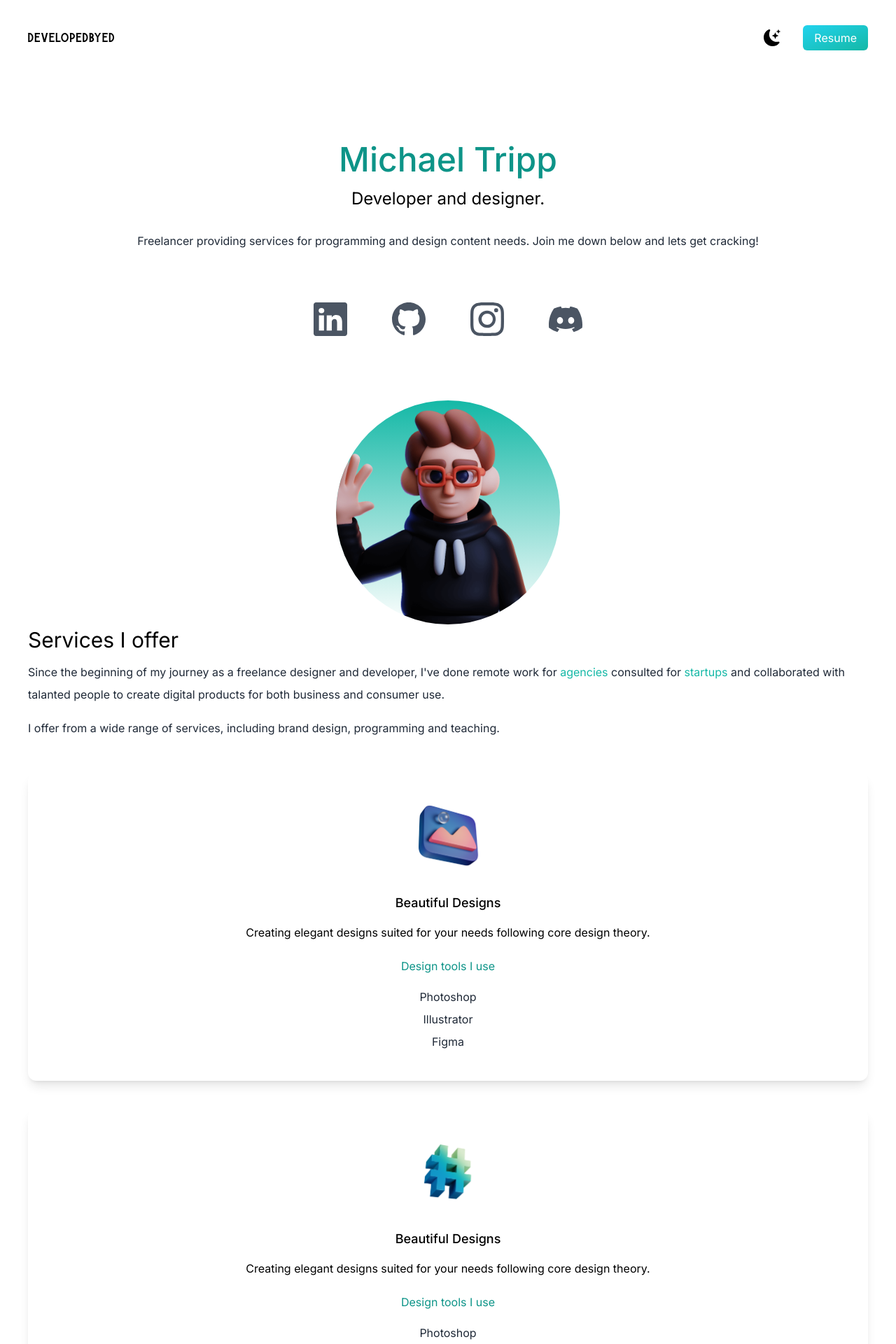
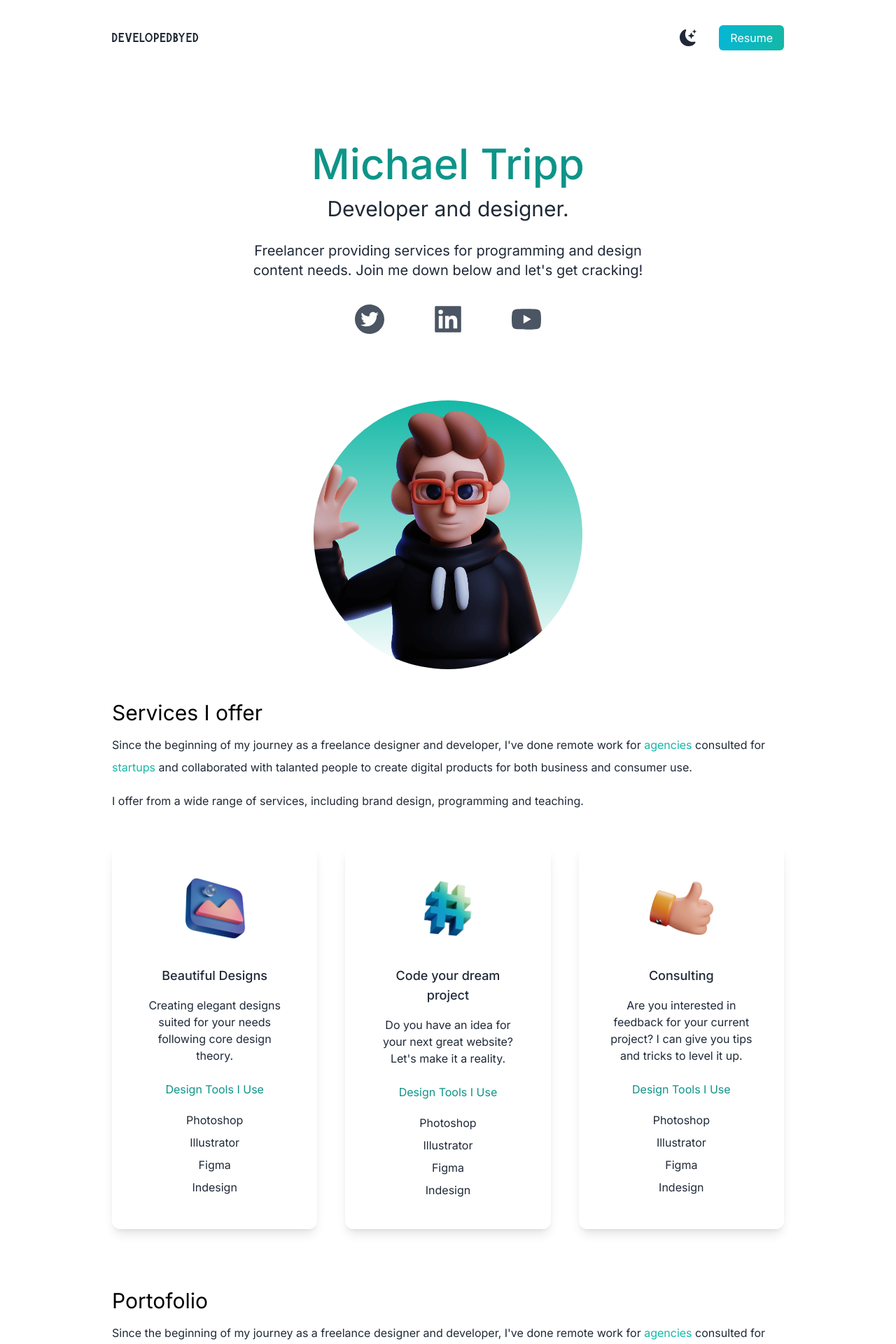
Before and after one commit to mctripp10/mctripp10.github.io, a Next.js app: page / in a window 1280 px wide. Shown: the top 1920 px of the page at 70% size. Built offline with nearby package versions, Linux system fonts and the light colour scheme.

Commit message:
Completed tutorial website
Provided remaining content and styling for the website I was building from developedbyed's React portfolio website tutorial.

```diff
--- a/app/page.js
+++ b/app/page.js
@@ -1,62 +1,81 @@
-import Head from 'next/head';
-import { BsFillMoonStarsFill } from 'react-icons/bs';
-import { BsLinkedin, BsGithub, BsDiscord, BsInstagram } from 'react-icons/bs'
+"use client";
+
+import Head from "next/head";
+import {
+  AiFillTwitterCircle,
+  AiFillLinkedin,
+  AiFillYoutube,
+} from "react-icons/ai";
+import { BsFillMoonStarsFill } from "react-icons/bs";
+import { useState } from "react";
+import deved from "../public/dev-ed-wave.png";
+import code from "../public/code.png";
+import design from "../public/design.png";
+import consulting from "../public/consulting.png";
 import Image from "next/image";
-import deved from '../public/dev-ed-wave.png';
-import design from '../public/design.png';
-import code from '../public/code.png';
-import consulting from '../public/consulting.png';
-import web1 from '../public/web1.png';
-import web2 from '../public/web2.png';
-import web3 from '../public/web3.png';
-import web4 from '../public/web4.png';
-import web5 from '../public/web5.png';
-import web6 from '../public/web6.png';
+import web1 from "../public/web1.png";
+import web2 from "../public/web2.png";
+import web3 from "../public/web3.png";
+import web4 from "../public/web4.png";
+import web5 from "../public/web5.png";
+import web6 from "../public/web6.png";
 
 export default function Home() {
+  const [darkMode, setDarkMode] = useState(false);
+
   return (
-    <div>
+    <div className={darkMode ? "dark" : ""}>
       <Head>
-        <title>Michael Tripp Portfolio</title>
-        <meta name="description" content="Generated by creator" />
+        <title>Create Next App</title>
+        <meta name="description" content="Generated by create next app" />
         <link rel="icon" href="/favicon.ico" />
       </Head>
-
-      <main className="bg-white px-10">
+      <main className=" bg-white px-10 dark:bg-gray-900 md:px-20 lg:px-40">
         <section className="min-h-screen">
-          <nav className="py-10 mb-12 flex justify-between">
-            <h1 className='text-xl text-black font-burtons'>developedbyed</h1>
+          <nav className="py-10 mb-12 flex justify-between dark:text-white">
+            <h1 className="font-burtons text-xl text-gray-800 dark:text-white">developedbyed</h1>
             <ul className="flex items-center">
-              <l1>
-                <BsFillMoonStarsFill className="cursor-pointer text-black text-2xl" />
-              </l1>
               <li>
-                <a className="bg-gradient-to-br from-cyan-400 to-teal-500 text-white px-4 py-2 rounded-md ml-8" href="#">Resume</a>
+                <BsFillMoonStarsFill
+                  onClick={() => setDarkMode(!darkMode)}
+                  className=" cursor-pointer text-2xl text-gray-800 dark:text-white"
+                />
+              </li>
+              <li>
+                <a
+                  className="bg-gradient-to-r from-cyan-500 text- to-teal-500 text-white px-4 py-2 border-none rounded-md ml-8"
+                  href="#"
+                >
+                  Resume
+                </a>
               </li>
             </ul>
           </nav>
-          <div className='text-center p-10'>
-            <h2 className='text-5xl py-2 text-teal-600 font-medium'>Michael Tripp</h2>
-            <h3 className='text-2xl py-2 text-black'>Developer and designer.</h3>
-            <p className='text-md py-5 leading-8 text-gray-800'>
-              Freelancer providing services for programming and design content needs. Join me down below and lets get cracking!
+          <div className="text-center p-10 py-10">
+            <h2 className="text-5xl py-2 text-teal-600 font-medium dark:text-teal-400 md:text-6xl">
+              Michael Tripp
+            </h2>
+            <h3 className="text-2xl py-2 text-gray-800 dark:text-white md:text-3xl">
+              Developer and designer.
+            </h3>
+            <p className="text-md py-5 leading-8 text-gray-800 dark:text-gray-200 max-w-xl mx-auto md:text-xl">
+              Freelancer providing services for programming and design content
+              needs. Join me down below and let's get cracking!
             </p>
-          </div>
-          <div className='text-5xl flex justify-center gap-16 py-3 text-gray-600'>
-            <BsLinkedin />
-            <BsGithub />
-            <BsInstagram />
-            <BsDiscord />
-          </div>
-          <div className='relative mx-auto bg-gradient-to-b from-teal-500 rounded-full w-80 h-80 mt-20 overflow-hidden'>
-            <Image src={deved} layout='fill' objectFit='cover' />
+            <div className="text-5xl flex justify-center gap-16 py-3 text-gray-600 dark:text-gray-400">
+              <AiFillTwitterCircle />
+              <AiFillLinkedin />
+              <AiFillYoutube />
+            </div>
+            <div className="mx-auto bg-gradient-to-b from-teal-500 rounded-full w-80 h-80 relative overflow-hidden mt-20 md:h-96 md:w-96">
+              <Image src={deved} layout="fill" objectFit="cover" />
+            </div>
           </div>
         </section>
-
         <section>
-          <div >
-            <h3 className='text-black text-3xl py-1'>Services I offer</h3>
-            <p className="text-md py-2 leading-8 text-gray-800">
+          <div>
+            <h3 className="text-3xl py-1 dark:text-white ">Services I offer</h3>
+            <p className="text-md py-2 leading-8 text-gray-800 dark:text-gray-200">
               Since the beginning of my journey as a freelance designer and
               developer, I've done remote work for
               <span className="text-teal-500"> agencies </span>
@@ -64,51 +83,61 @@
               and collaborated with talanted people to create digital products
               for both business and consumer use.
             </p>
-            <p className="text-md py-2 leading-8 text-gray-800">
+            <p className="text-md py-2 leading-8 text-gray-800 dark:text-gray-200">
               I offer from a wide range of services, including brand design,
               programming and teaching.
             </p>
           </div>
-          <div>
-            <div className='text-center shadow-lg p-10 rounded-xl my-10'>
-              <Image className='mx-auto' src={design} width={100} height={100} />
-              <h3 className='text-black text-lg font-medium pt-8 pb-2'>Beautiful Designs</h3>
-              <p className='text-black py-2'>
-                Creating elegant designs suited for your needs following core design theory.
+          <div className="lg:flex gap-10">
+            <div className="text-center shadow-lg p-10 rounded-xl my-10  dark:bg-white flex-1">
+              <Image className="mx-auto" src={design} width={100} height={100} />
+              <h3 className="text-lg font-medium pt-8 pb-2 text-gray-800 ">
+                Beautiful Designs
+              </h3>
+              <p className="py-2 text-gray-800">
+                Creating elegant designs suited for your needs following core
+                design theory.
               </p>
-              <h4 className='py-4 text-teal-600'>Design tools I use</h4>
-              <p className='text-gray-800 py-1'>Photoshop</p>
-              <p className='text-gray-800 py-1'>Illustrator</p>
-              <p className='text-gray-800 py-1'>Figma</p>
+              <h4 className="py-4 text-teal-600">Design Tools I Use</h4>
+              <p className="text-gray-800 py-1">Photoshop</p>
+              <p className="text-gray-800 py-1">Illustrator</p>
+              <p className="text-gray-800 py-1">Figma</p>
+              <p className="text-gray-800 py-1">Indesign</p>
             </div>
-            <div className='text-center shadow-lg p-10 rounded-xl my-10'>
-              <Image className='mx-auto' src={code} width={100} height={100} />
-              <h3 className='text-black text-lg font-medium pt-8 pb-2'>Beautiful Designs</h3>
-              <p className='text-black py-2'>
-                Creating elegant designs suited for your needs following core design theory.
+            <div className="text-center shadow-lg p-10 rounded-xl my-10 dark:bg-white flex-1">
+              <Image className="mx-auto" src={code} width={100} height={100} />
+              <h3 className="text-lg font-medium pt-8 pb-2 text-gray-800">
+                Code your dream project
+              </h3>
+              <p className="py-2 text-gray-800">
+                Do you have an idea for your next great website? Let's make it a
+                reality.
               </p>
-              <h4 className='py-4 text-teal-600'>Design tools I use</h4>
-              <p className='text-gray-800 py-1'>Photoshop</p>
-              <p className='text-gray-800 py-1'>Illustrator</p>
-              <p className='text-gray-800 py-1'>Figma</p>
+              <h4 className="py-4 text-teal-600">Design Tools I Use</h4>
+              <p className="text-gray-800 py-1">Photoshop</p>
+              <p className="text-gray-800 py-1">Illustrator</p>
+              <p className="text-gray-800 py-1">Figma</p>
+              <p className="text-gray-800 py-1">Indesign</p>
             </div>
-            <div className='text-center shadow-lg p-10 rounded-xl my-10'>
-              <Image className='mx-auto' src={consulting} width={100} height={100} />
-              <h3 className='text-black text-lg font-medium pt-8 pb-2'>Beautiful Designs</h3>
-              <p className='text-black py-2'>
-                Creating elegant designs suited for your needs following core design theory.
+            <div className="text-center shadow-lg p-10 rounded-xl my-10 dark:bg-white flex-1">
+              <Image className="mx-auto" src={consulting} width={100} height={100} />
+              <h3 className="text-lg font-medium pt-8 pb-2 text-gray-800">Consulting</h3>
+              <p className="py-2 text-gray-800">
+                Are you interested in feedback for your current project? I can
+                give you tips and tricks to level it up.
               </p>
-              <h4 className='py-4 text-teal-600'>Design tools I use</h4>
-              <p className='text-gray-800 py-1'>Photoshop</p>
-              <p className='text-gray-800 py-1'>Illustrator</p>
-              <p className='text-gray-800 py-1'>Figma</p>
+              <h4 className="py-4 text-teal-600">Design Tools I Use</h4>
+              <p className="text-gray-800 py-1">Photoshop</p>
+              <p className="text-gray-800 py-1">Illustrator</p>
+              <p className="text-gray-800 py-1">Figma</p>
+              <p className="text-gray-800 py-1">Indesign</p>
             </div>
           </div>
         </section>
-        <section>
+        <section className="py-10">
           <div>
-            <h3 className='text-black text-3xl py-1'>Portfolio</h3>
-            <p className="text-md py-2 leading-8 text-gray-800">
+            <h3 className="text-3xl py-1 dark:text-white ">Portofolio</h3>
+            <p className="text-md py-2 leading-8 text-gray-800 dark:text-gray-200">
               Since the beginning of my journey as a freelance designer and
               developer, I've done remote work for
               <span className="text-teal-500"> agencies </span>
@@ -116,16 +145,69 @@
               and collaborated with talanted people to create digital products
               for both business and consumer use.
             </p>
-            <p className="text-md py-2 leading-8 text-gray-800">
+            <p className="text-md py-2 leading-8 text-gray-800 dark:text-gray-200">
               I offer from a wide range of services, including brand design,
               programming and teaching.
             </p>
           </div>
-
-        {/* Continue here! */}
+          <div className="flex flex-col gap-10 py-10 lg:flex-row lg:flex-wrap">
+            <div className="basis-1/3 flex-1 ">
+              <Image
+                className="rounded-lg object-cover"
+                width={"100%"}
+                height={"100%"}
+                layout="responsive"
+                src={web1}
+              />
+            </div>
+            <div className="basis-1/3 flex-1">
+              <Image
+                className="rounded-lg object-cover"
+                width={"100%"}
+                height={"100%"}
+                layout="responsive"
+                src={web2}
+              />
+            </div>
+            <div className="basis-1/3 flex-1">
+              <Image
+                className="rounded-lg object-cover"
+                width={"100%"}
+                height={"100%"}
+                layout="responsive"
+                src={web3}
+              />
+            </div>
+            <div className="basis-1/3 flex-1">
+              <Image
+                className="rounded-lg object-cover"
+                width={"100%"}
+                height={"100%"}
+                layout="responsive"
+                src={web4}
+              />
+            </div>
+            <div className="basis-1/3 flex-1">
+              <Image
+                className="rounded-lg object-cover"
+                width={"100%"}
+                height={"100%"}
+                layout="responsive"
+                src={web5}
+              />
+            </div>
+            <div className="basis-1/3 flex-1">
+              <Image
+                className="rounded-lg object-cover"
+                width={"100%"}
+                height={"100%"}
+                layout="responsive"
+                src={web6}
+              />
+            </div>
+          </div>
         </section>
-
       </main>
     </div>
-  )
+  );
 }
--- a/tailwind.config.js
+++ b/tailwind.config.js
@@ -1,5 +1,6 @@
 /** @type {import('tailwindcss').Config} */
 module.exports = {
+  darkMode: 'class',
   content: [
     './pages/**/*.{js,ts,jsx,tsx,mdx}',
     './components/**/*.{js,ts,jsx,tsx,mdx}',
```
